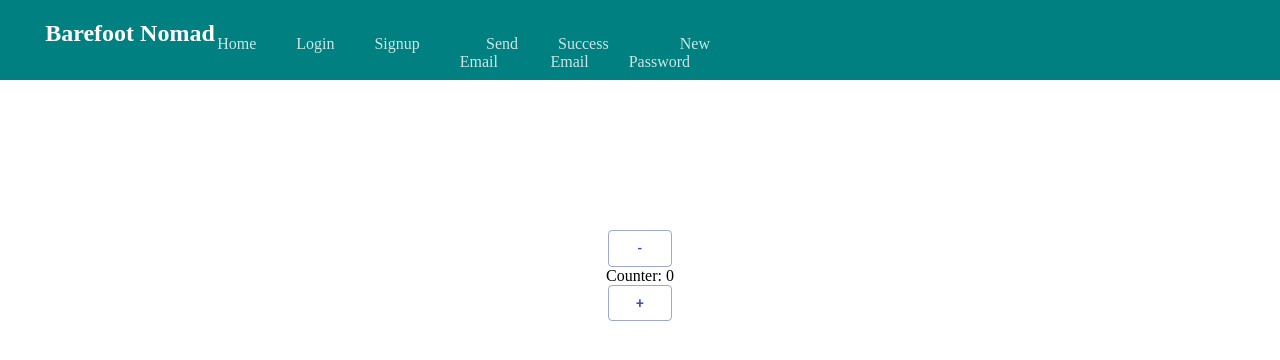
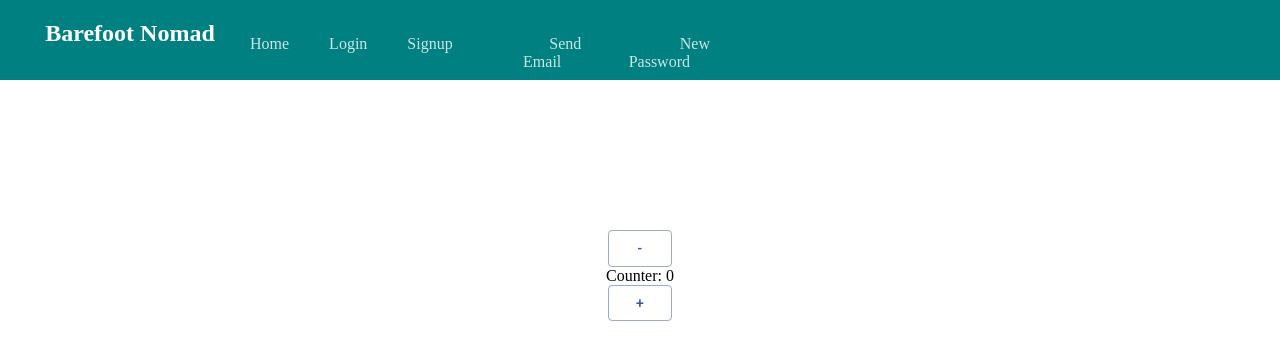
Before and after one commit to atlp-rwanda/c4-barefoot-frontend, a React app: page / in a window 1280 px wide. Shown: the top 360 px of the page. Built offline with nearby package versions, Linux system fonts and the light colour scheme.

Commit message:
send data to backend

```diff
--- a/src/components/NavBar.js
+++ b/src/components/NavBar.js
@@ -21,7 +21,6 @@ class NavBar extends Component{
                 <li> <Link to="/login">Login</Link></li>
                 <li><Link to="/signup">Signup</Link></li>
                 <li><Link to="/forgetpassword">Send Email</Link></li>
-                <li><Link to="/emailsuccessfulsent">Success Email</Link></li>
                 <li><Link to="/newpassword">New Password</Link></li>
                 </ul>
              </div>
```
